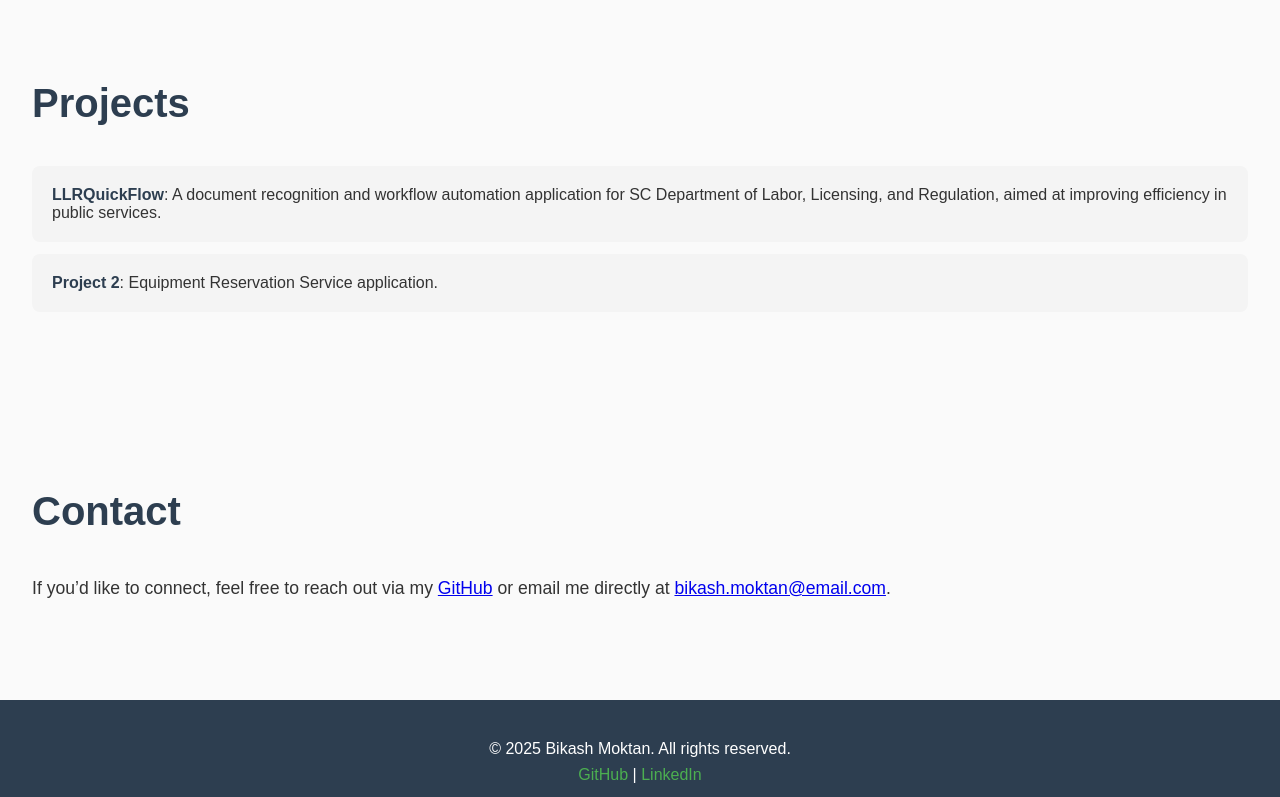
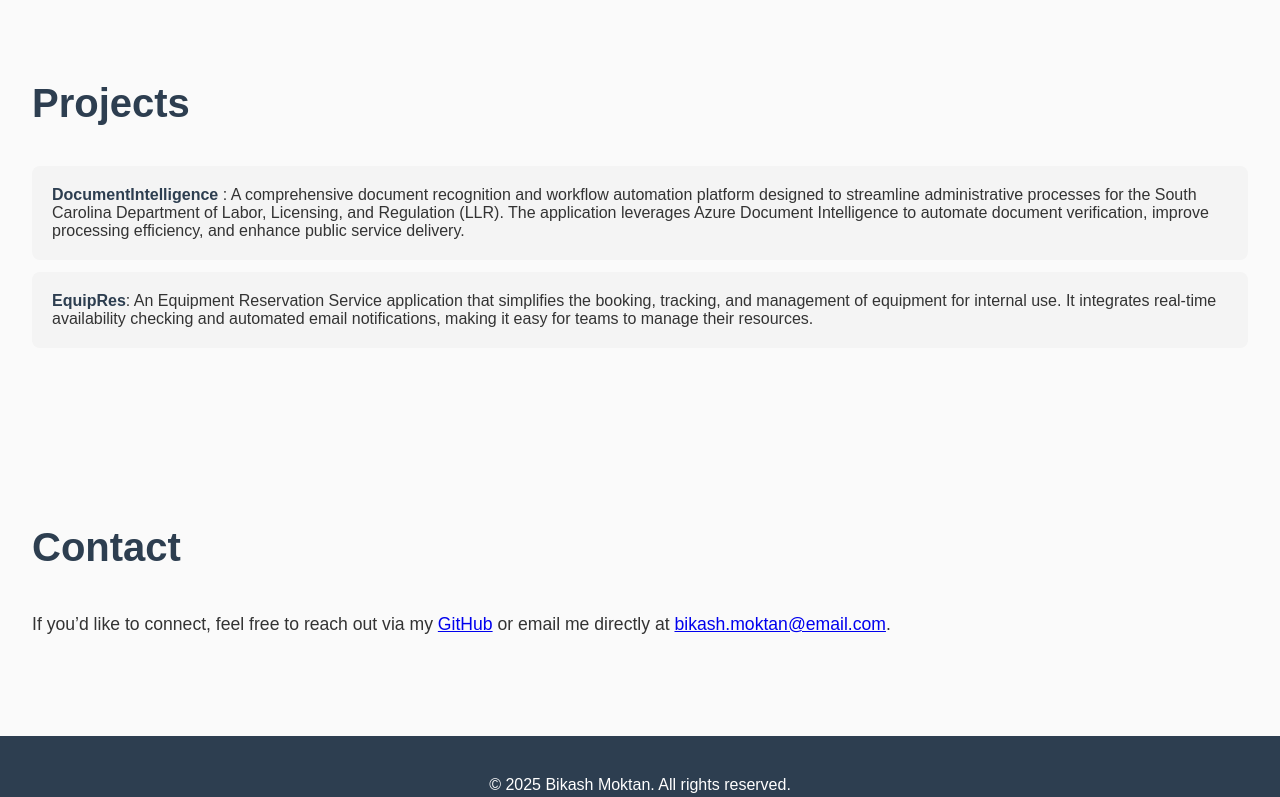
Before and after one commit to bikamokt/bikamokt.github.io, a plain HTML site: page index.html in a window 1280 px wide. Shown: the part 1183-1980 px from the top of the page. Drawn offline with Linux system fonts and the light colour scheme.

Commit message:
Update index.html

```diff
--- a/index.html
+++ b/index.html
@@ -97,15 +97,14 @@
             <li><span>Specializations:</span> API Development, Azure Document Intelligence, RESTful Services</li>
         </ul>
     </section>
-
-   <section id="projects" class="projects">
+<section id="projects" class="projects">
     <h2>Projects</h2>
     <ul>
-        <li><span>LLRQuickFlow</span>: A document recognition and workflow automation application for SC Department of Labor, Licensing, and Regulation, aimed at improving efficiency in public services.</li>
-        <li><span>Project 2</span>: Equipment Reservation Service application.</li>
-
+        <li><span>DocumentIntelligence </span>: A comprehensive document recognition and workflow automation platform designed to streamline administrative processes for the South Carolina Department of Labor, Licensing, and Regulation (LLR). The application leverages Azure Document Intelligence to automate document verification, improve processing efficiency, and enhance public service delivery.</li>
+        <li><span>EquipRes</span>: An Equipment Reservation Service application that simplifies the booking, tracking, and management of equipment for internal use. It integrates real-time availability checking and automated email notifications, making it easy for teams to manage their resources.</li>
     </ul>
 </section>
+
 
 
     <section id="contact">
```
